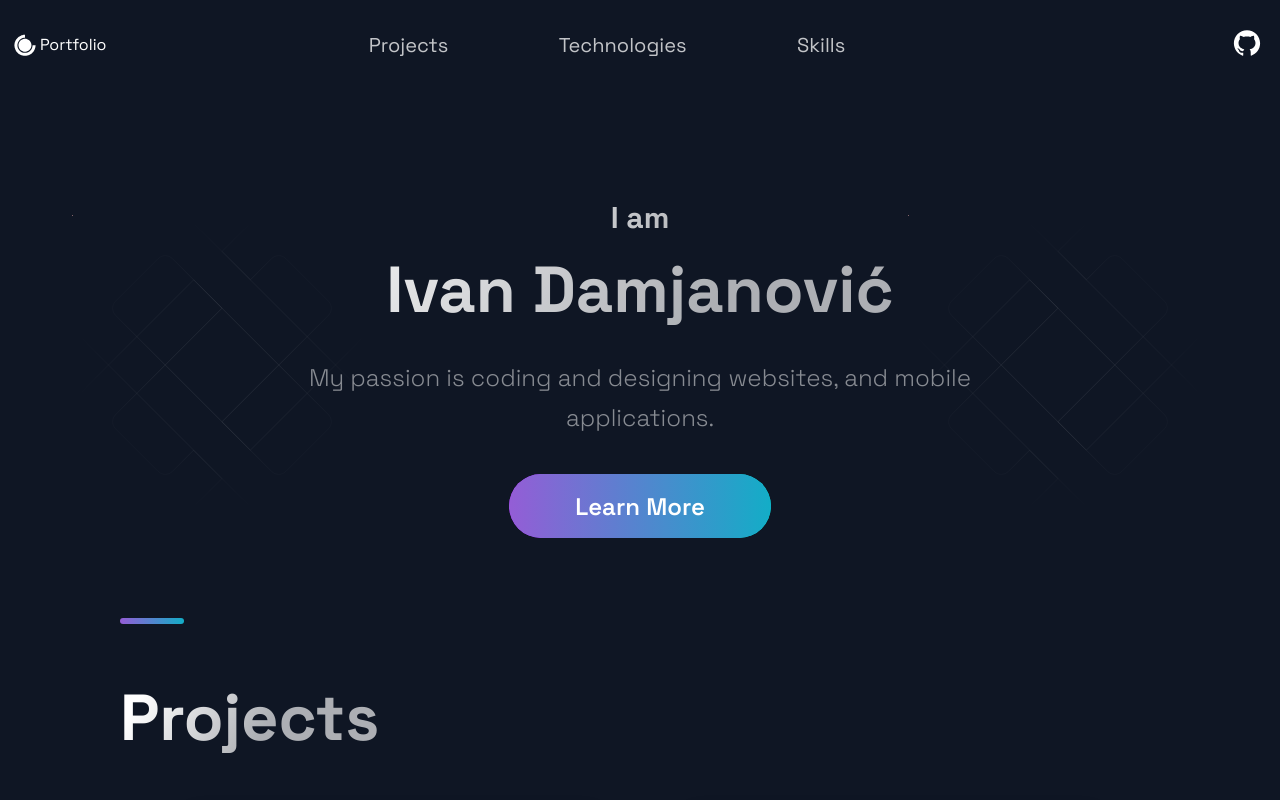
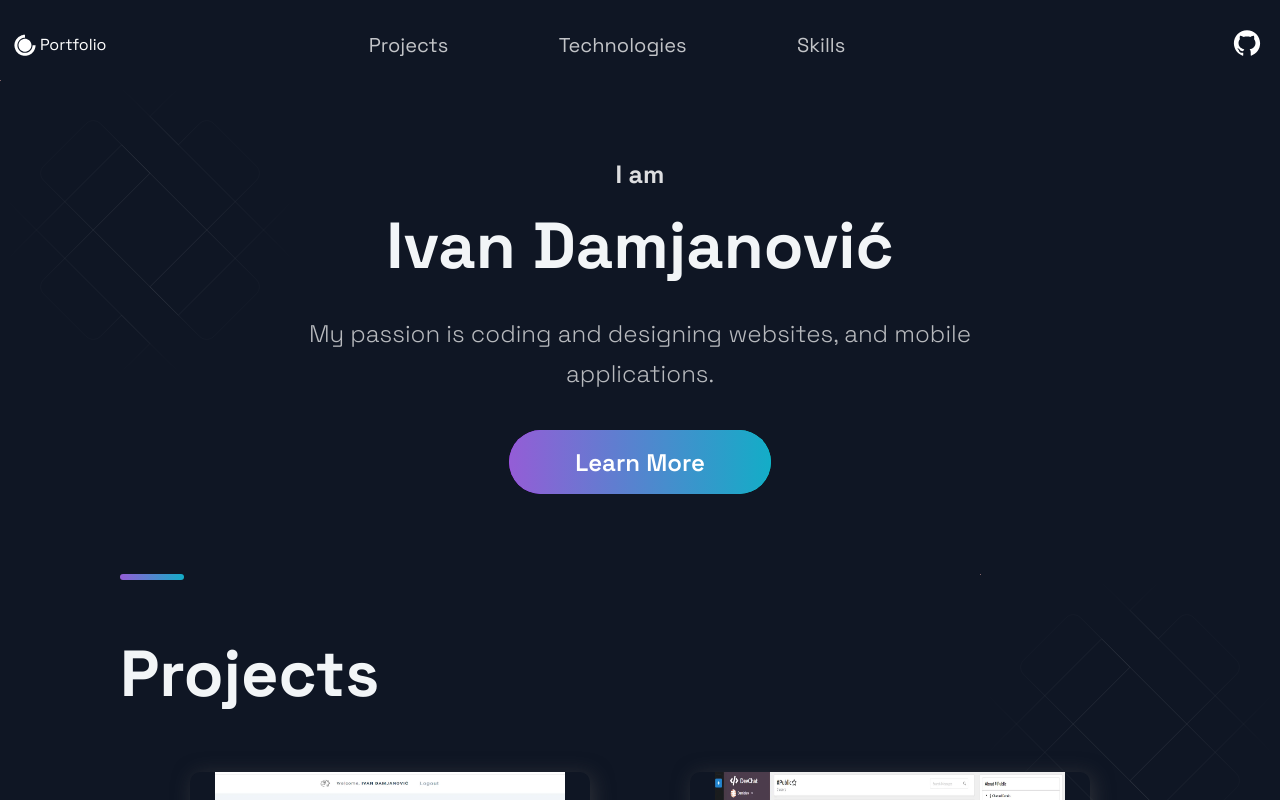
Before and after one commit to Damislav/my-portfolio, a Next.js app: page / in a window 1280 px wide. Shown: the top 800 px of the page. Built offline with nearby package versions, Linux system fonts and the light colour scheme.

Commit message:
removed cursor

```diff
--- a/src/components/BackgrooundAnimation/BackgroundStyles.js
+++ b/src/components/BackgrooundAnimation/BackgroundStyles.js
@@ -5,4 +5,5 @@ export const BackgroundAnimationWrapper = styled.div`
   height: 300px;
   right: ${(props) => props.right && 0};
   left: ${(props) => props.left && 0};
+
 `;
--- a/src/components/Hero/Hero.js
+++ b/src/components/Hero/Hero.js
@@ -18,7 +18,7 @@ const Hero = (props) => {
       <HeroSection>
         <HeroTitle main center>
           <HeroSpan> I am </HeroSpan>
-          <br /> Ivan Damjanović
+          Ivan Damjanović
         </HeroTitle>
         <HeroText>
           My passion is coding and designing websites, and mobile applications.
--- a/src/components/Hero/HeroStyles.js
+++ b/src/components/Hero/HeroStyles.js
@@ -20,18 +20,17 @@ export const HeroSection = styled.div`
 
 export const HeroTitle = styled.div`
   text-align: center;
-  z-index: 50;
   font-weight: 800;
-  font-size: ${(props) => (props.main ? "65px" : "56px")};
-  line-height: ${(props) => (props.main ? "72px" : "56px")};
+  font-size: 65px;
+  line-height: 72px;
   width: 100%;
-  background: linear-gradient(
+  color: linear-gradient(
     121.57deg,
     #ffffff 18.77%,
-    rgba(255, 255, 255, 0.66) 60.15%
+    rgba(255, 255, 255, 0.66) 60.15%;
   );
-  -webkit-background-clip: text;
-  -webkit-text-fill-color: transparent;
+
+  background: transparent;
   margin-bottom: 16px;
   padding: ${(props) => (props.main ? "58px 0 16px" : "0")};
 
@@ -45,8 +44,8 @@ export const HeroTitle = styled.div`
   @media ${(props) => props.theme.breakpoints.sm} {
     font-size: 32px;
     line-height: 40px;
-    font-size: ${(props) => (props.main ? "28px" : "32px")};
-    line-height: ${(props) => (props.main ? "32px" : "40px")};
+    font-size: ${(props) => (props.main ? "48px" : "32px")};
+
     margin-bottom: 8px;
     padding: ${(props) => (props.main ? "16px 0 8px" : "0")};
     max-width: 100%;
@@ -60,7 +59,7 @@ export const HeroText = styled.p`
   line-height: 40px;
   font-weight: 300;
   padding-bottom: 3.6rem;
-  color: rgba(255, 255, 255, 0.5);
+  color: rgba(255, 255, 255, 0.7);
 
   @media ${(props) => props.theme.breakpoints.md} {
     max-width: 670px;
@@ -77,7 +76,11 @@ export const HeroText = styled.p`
 `;
 
 export const HeroSpan = styled.span`
-  font-size: 3rem;
+  font-size: 2.5rem;
+  color: rgba(255, 255, 255, 0.86);
+  font-weight: bold;
+  display: block;
+  text-transform
 `;
 
 export const HeroButton = styled.div`
--- a/src/pages/index.js
+++ b/src/pages/index.js
@@ -10,7 +10,7 @@ import { Section } from "../styles/GlobalComponents";
 const Home = () => {
   return (
     <Layout title="Portfolio">
-      <Section flex center>
+      {/* <Section flex center> */}
       <BackgroundAnimationWrapper left>
         <BgAnimation />
       </BackgroundAnimationWrapper>
@@ -18,7 +18,7 @@ const Home = () => {
       <BackgroundAnimationWrapper right>
         <BgAnimation />
       </BackgroundAnimationWrapper>
-      </Section>
+      {/* </Section> */}
       <Projects />
       <Skills />
       <Technologies />
--- a/src/styles/GlobalComponents/index.js
+++ b/src/styles/GlobalComponents/index.js
@@ -31,13 +31,6 @@ export const SectionTitle = styled.h2`
   line-height: ${(props) => (props.main ? "72px" : "56px")};
   width: max-content;
   max-width: 100%;
-  background: linear-gradient(
-    121.57deg,
-    #ffffff 18.77%,
-    rgba(255, 255, 255, 0.66) 60.15%
-  );
-  -webkit-background-clip: text;
-  -webkit-text-fill-color: transparent;
   margin-bottom: 16px;
   padding: ${(props) => (props.main ? "58px 0 16px" : "0")};
 
--- a/src/styles/globals.js
+++ b/src/styles/globals.js
@@ -12,7 +12,7 @@ const GlobalStyles = createGlobalStyle`
   html {
     font-size: 62.5%;
     scroll-behavior: smooth !important;
-    cursor: none;
+    cursor: pointer;
   }
   body {
     font-family: ${(props) => props.theme.fonts.main};
```
Lines whose indentation alone changed are shown as unchanged.
